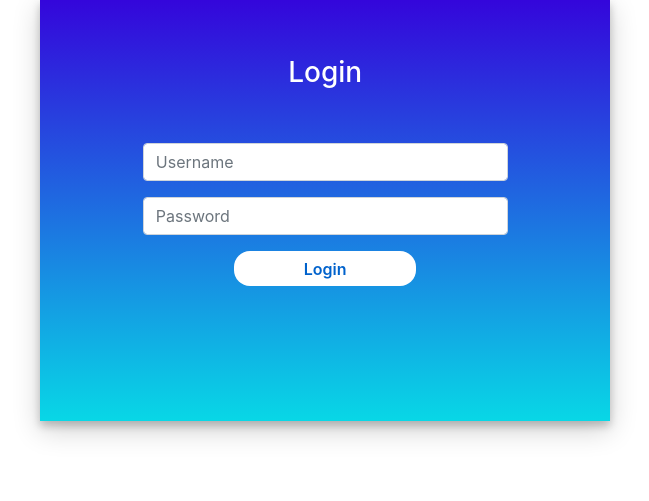
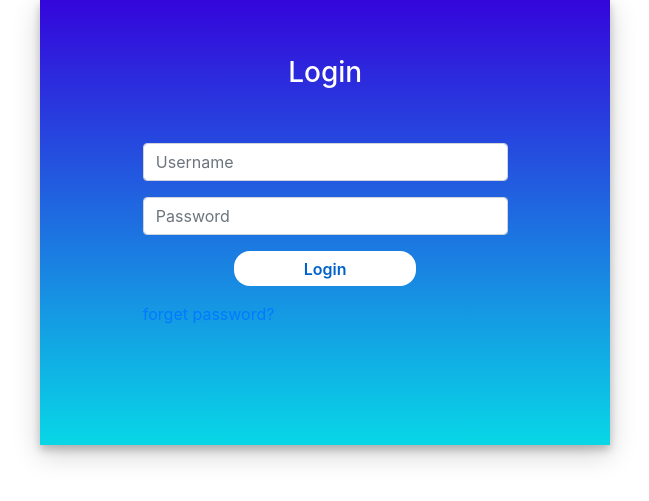
Before and after one commit to sajaddadgar/Call-of-Typing, a Django app: page /accounts/authentication/ in a window 1280 px wide. Shown: the part 65-566 px from the top of the page, without its empty margins (292-941 px from the left). Run offline with Django 3.2, Linux system fonts and the light colour scheme; some libraries are stand-ins or nearby versions.

Commit message:
Add forget password button

```diff
--- a/call_of_typing/templates/registration/login.html
+++ b/call_of_typing/templates/registration/login.html
@@ -40,7 +40,10 @@
                 <div class="form-group">
                     <center><input type="submit" class="btnSubmit" value="Login"></center>
                 </div>
+                <a href="{% url 'reset_password' %}">forget password?</a>
             </form>
+
+
 
         </div>
 
```
